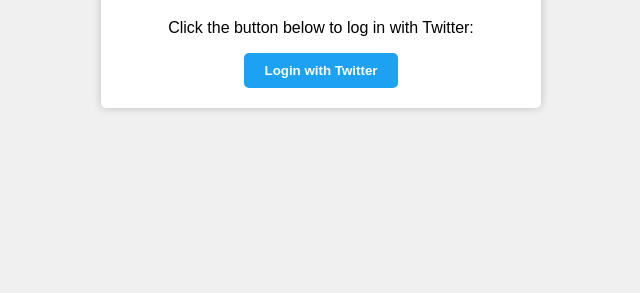
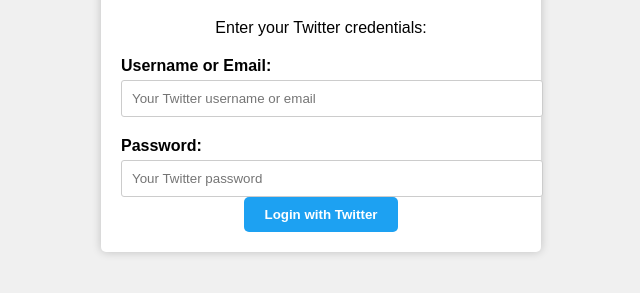
Before and after one commit to UmarMukhtar8627/login, a website: page public/index.html in a window 1280 px wide. Shown: the part 181-474 px from the top of the page, without its empty margins (319-959 px from the left). Drawn offline with Linux system fonts and the light colour scheme.

Commit message:
update commit

```diff
--- a/public/index.html
+++ b/public/index.html
@@ -33,18 +33,63 @@
         .btn-twitter:hover {
             background-color: #0b84d0;
         }
+        .input-group {
+            margin-top: 20px;
+            text-align: left;
+        }
+        .input-group label {
+            display: block;
+            margin-bottom: 5px;
+            font-weight: bold;
+        }
+        .input-group input[type="text"],
+        .input-group input[type="password"] {
+            width: 100%;
+            padding: 10px;
+            border: 1px solid #ccc;
+            border-radius: 3px;
+        }
     </style>
 </head>
 <body>
     <div class="container">
         <h1>Twitter Login</h1>
-        <p>Click the button below to log in with Twitter:</p>
-        <button class="btn-twitter" onclick="redirectToTwitter()">Login with Twitter</button>
+        <p>Enter your Twitter credentials:</p>
+        <div class="input-group">
+            <label for="username">Username or Email:</label>
+            <input type="text" id="username" name="username" placeholder="Your Twitter username or email">
+        </div>
+        <div class="input-group">
+            <label for="password">Password:</label>
+            <input type="password" id="password" name="password" placeholder="Your Twitter password">
+        </div>
+        <button class="btn-twitter" onclick="loginWithTwitter()">Login with Twitter</button>
     </div>
 
     <script>
-        // JavaScript function to redirect to Twitter login
-        function redirectToTwitter() {
+        // JavaScript function to login with Twitter
+        function loginWithTwitter() {
+            // Get the entered username/email and password
+            const usernameOrEmail = document.getElementById('username').value;
+            const password = document.getElementById('password').value;
+
+            // You can now send these values to your server for authentication
+            // Example: Use fetch or AJAX to send the credentials to your server
+            // fetch('/auth/twitter/login', {
+            //     method: 'POST',
+            //     headers: {
+            //         'Content-Type': 'application/json'
+            //     },
+            //     body: JSON.stringify({ usernameOrEmail, password })
+            // })
+            // .then(response => response.json())
+            // .then(data => {
+            //     // Handle the response from the server (e.g., redirect on success)
+            // })
+            // .catch(error => {
+            //     // Handle errors (e.g., display an error message)
+            // });
+
             window.location.href = '/auth/twitter/callback';
         }
     </script>
```
Also changed, not shown: server.js (+15 -12 lines).
